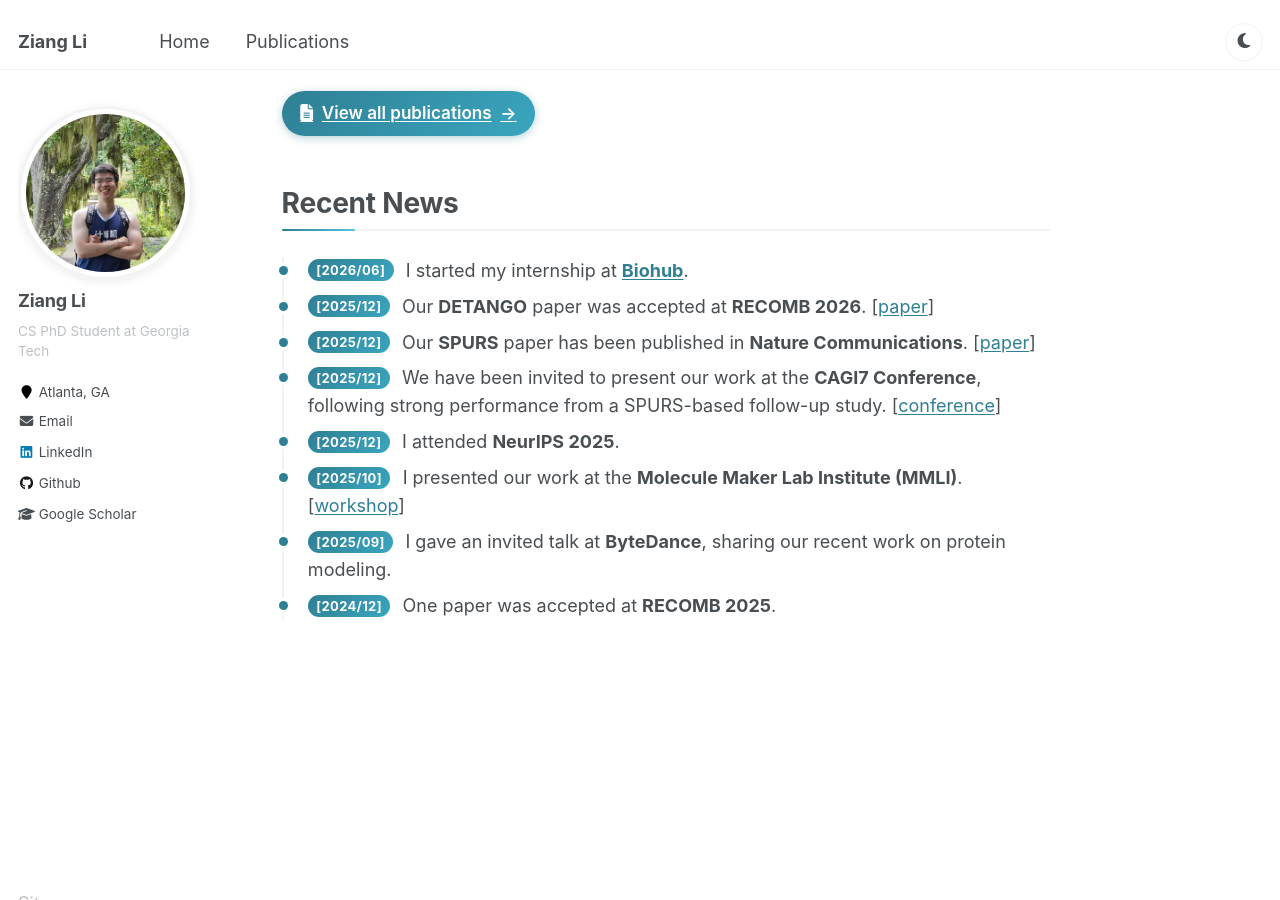
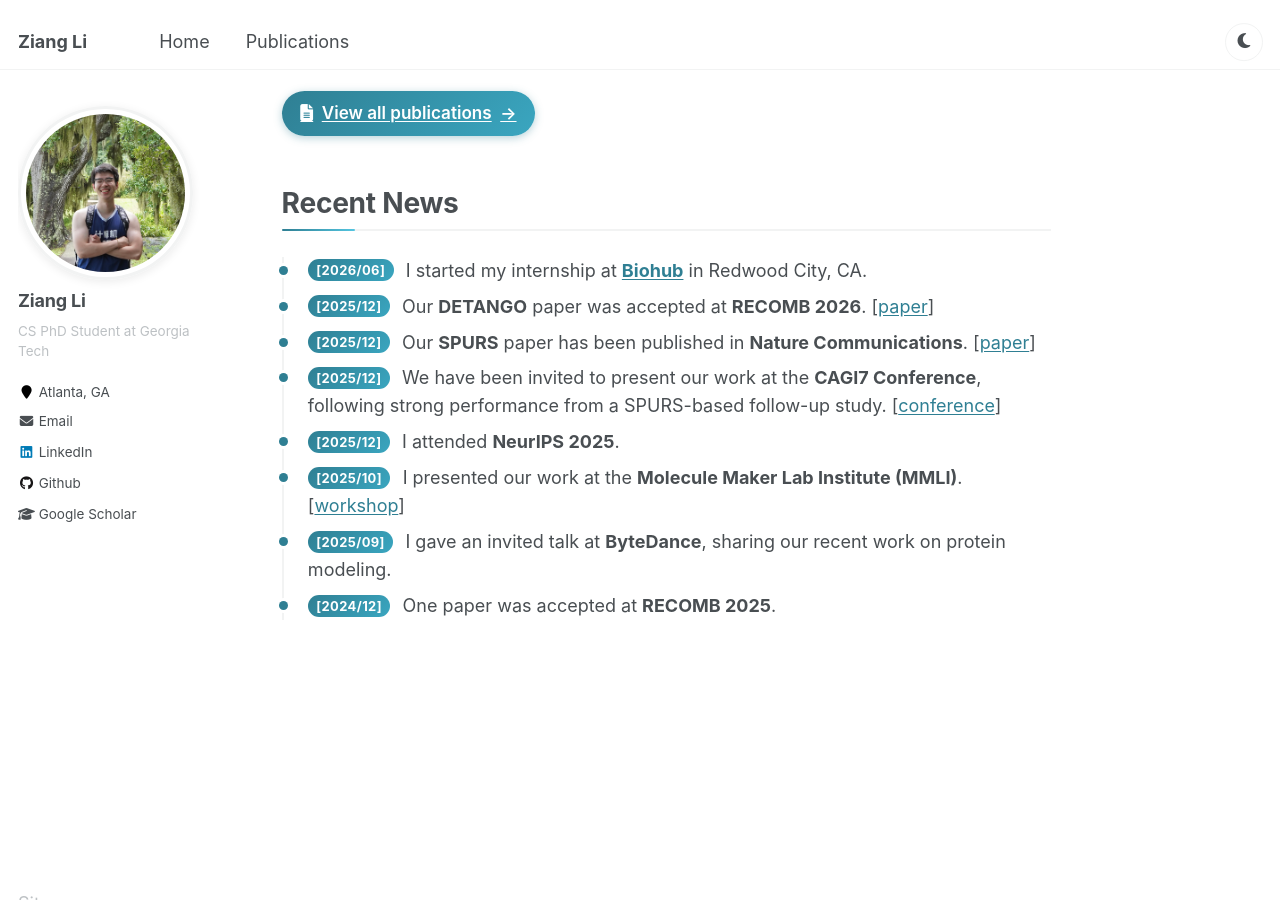
Before and after one commit to li-ziang/li-ziang.github.io, a Jekyll site: the page built from _pages/about.md, in a window 1280 px wide and 900 px high, scrolled down 501 px. Built offline with Jekyll 4.4.1, drawn with Linux system fonts in a browser that asks for light colours.

Commit message:
Add Biohub internship location (Redwood City, CA)
Co-Authored-By: Claude Opus 4.8 (1M context) <noreply@anthropic.com>

```diff
--- a/_pages/about.md
+++ b/_pages/about.md
@@ -22,7 +22,7 @@ Recent News
 
 <div class="news-feed" markdown="1">
 
-- **[2026/06]** I started my internship at **[Biohub](https://biohub.org/)**.
+- **[2026/06]** I started my internship at **[Biohub](https://biohub.org/)** in Redwood City, CA.
 - **[2025/12]** Our **DETANGO** paper was accepted at **RECOMB 2026**. [[paper](https://www.biorxiv.org/content/10.64898/2026.02.03.703560v1.full.pdf)]
 - **[2025/12]** Our **SPURS** paper has been published in **Nature Communications**. [[paper](https://www.nature.com/articles/s41467-025-67609-4)]
 - **[2025/12]** We have been invited to present our work at the **CAGI7 Conference**, following strong performance from a SPURS-based follow-up study. [[conference](https://genomeinterpretation.org/cagi7.html)]
```
